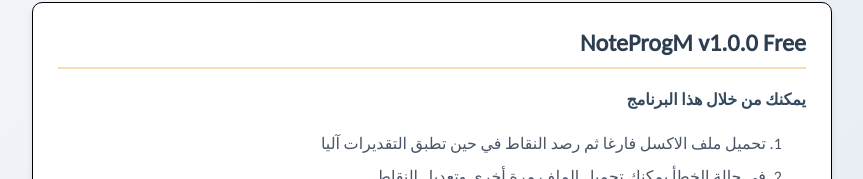
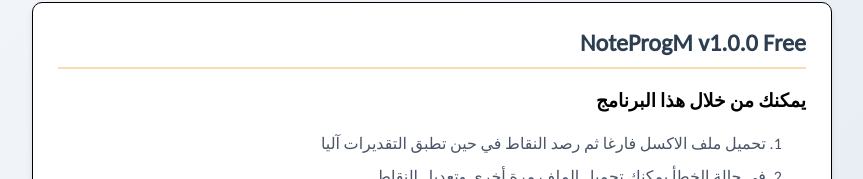
Before and after one commit to NahlaSoft/nahlasoft.github.io, a plain HTML site: page index.html in a window 1280 px wide. Shown: the part 284-463 px from the top of the page, without its empty margins (208-1071 px from the left). Drawn offline with Linux system fonts and the light colour scheme.

Commit message:
Update index.html

```diff
--- a/index.html
+++ b/index.html
@@ -27,7 +27,7 @@
       <div class="content">
         <div class="project-card">
           <h2 class="title">NoteProgM v1.0.0 Free</h2>
-          <h4>يمكنك من خلال هذا البرنامج</h4>
+          <h3>يمكنك من خلال هذا البرنامج</h3>
           <ol class="line-p">
             <li>
               تحميل ملف الاكسل فارغا ثم رصد النقاط في حين تطبق التقديرات آليا
```
